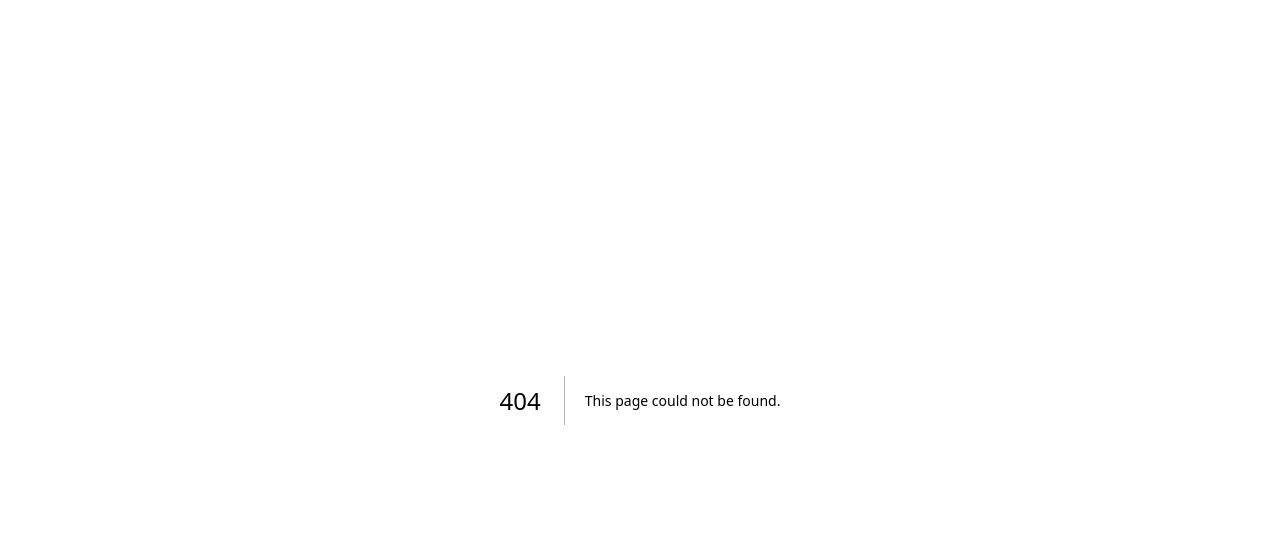
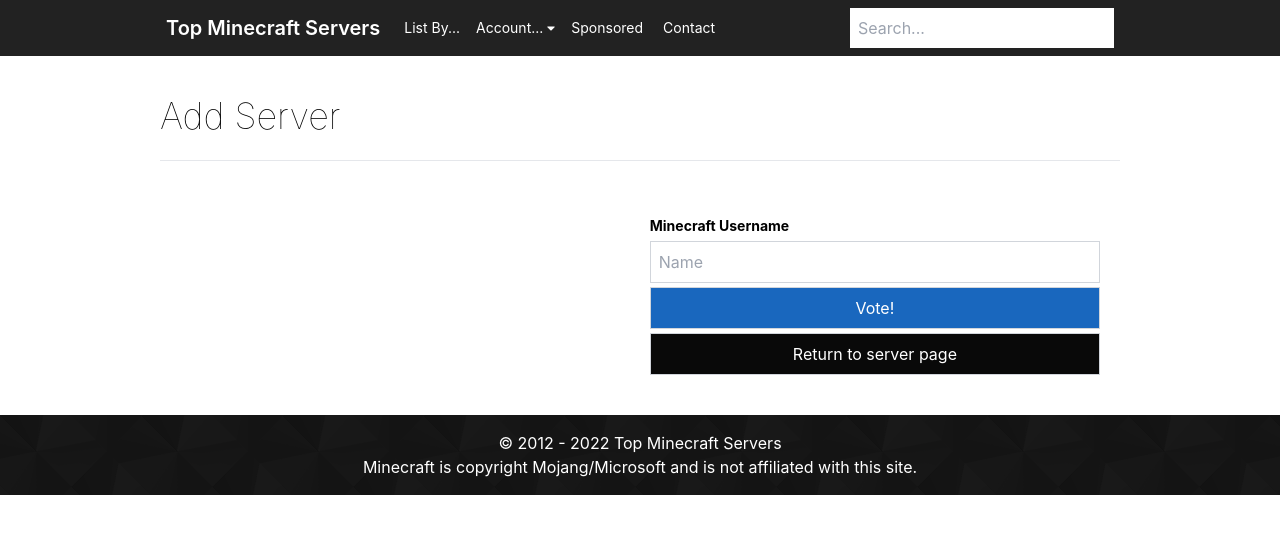
Before and after one commit to masterqasim/mine-craft-servers, a Next.js app: page /vote/1 in a window 1280 px wide. Before the commit this address had no page. Shown: the top 534 px of the page. Built offline with nearby package versions, Linux system fonts and the light colour scheme.

Commit message:
create vote page

```diff
--- /dev/null
+++ b/pages/vote/[voteId].js
@@ -0,0 +1,37 @@
+import React from "react";
+import Layout from "../../components/layout";
+
+const Vote = () => {
+  return (
+    <Layout>
+      <div className=" md:w-9/12 w-11/12 mx-auto mb-5 h-full">
+        <h1 className="text-black text-4xl mt-10 font-thin mb-6">Add Server</h1>
+        <hr />
+        <div className="md:flex block">
+          <div className="w-full"></div>
+          <div className="w-full p-5">
+            <div className="mt-8">
+              <label className="text-black font-bold text-sm">
+                Minecraft Username
+              </label>
+              <input
+                type="text"
+                name="name"
+                placeholder="Name"
+                className="p-2 w-full border-[0.7px] border-gray-300 mt-1"
+              />
+            </div>
+            <button className="p-2 w-full border-[0.7px] border-gray-300 mt-1 bg-[#1967be] text-white">
+              Vote!
+            </button>
+            <button className="p-2 w-full border-[0.7px] border-gray-300 mt-1 bg-[#090909] text-white">
+              Return to server page
+            </button>
+          </div>
+        </div>
+      </div>
+    </Layout>
+  );
+};
+
+export default Vote;
```
